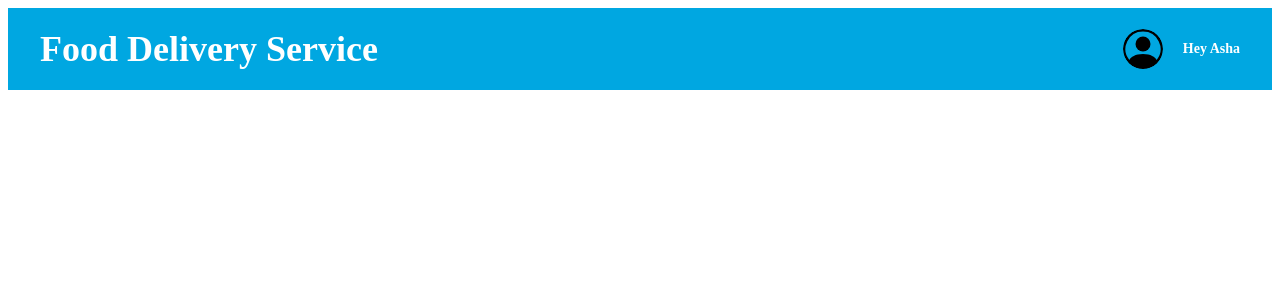
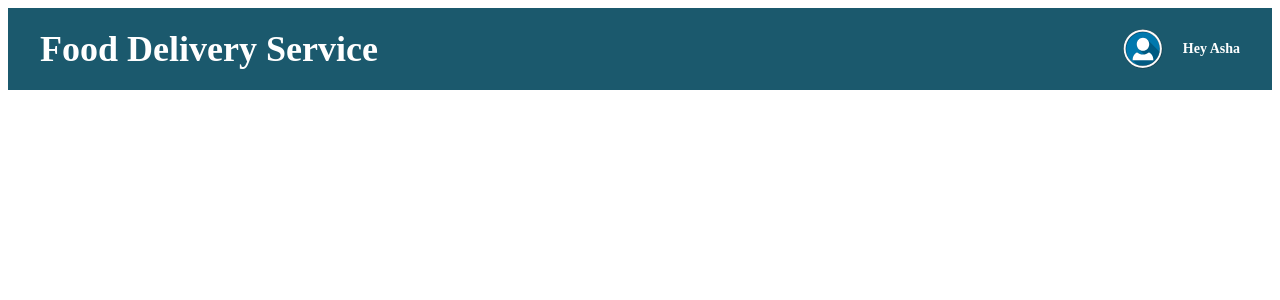
Before and after one commit to taraksha/foodDeliveryApp, an Angular app: page / in a window 1280 px wide. Shown: the top 300 px of the page. Built offline with nearby package versions, Linux system fonts and the light colour scheme.

Commit message:
Added styles for header and changed user icon in header html

```diff
--- a/src/app/header/component/header.component.html
+++ b/src/app/header/component/header.component.html
@@ -3,7 +3,7 @@
     <h1 class="header-logo">Food Delivery Service</h1>
     <nav class="header-nav">
       <div class="user-avatar">
-          <img src="assets/pics/person-circle.svg" alt="User Avatar">
+          <img src="assets/pics/user.svg" alt="User Avatar">
           <span class="username">Hey {{ username }}</span>
         </div>
     </nav>
--- a/src/styles.css
+++ b/src/styles.css
@@ -50,7 +50,7 @@
   }
 
   .order-btn {
-    background-color: #00a7e1;
+    background-color: #1b596d;
     border: none;
     border-radius: 5px;
     color: #fff;
@@ -67,7 +67,7 @@
 
 
   .header {
-    background-color: #00A7E1;
+    background-color: #1b596d;
     color: #fff;
     padding: 20px 0;
   }
```
